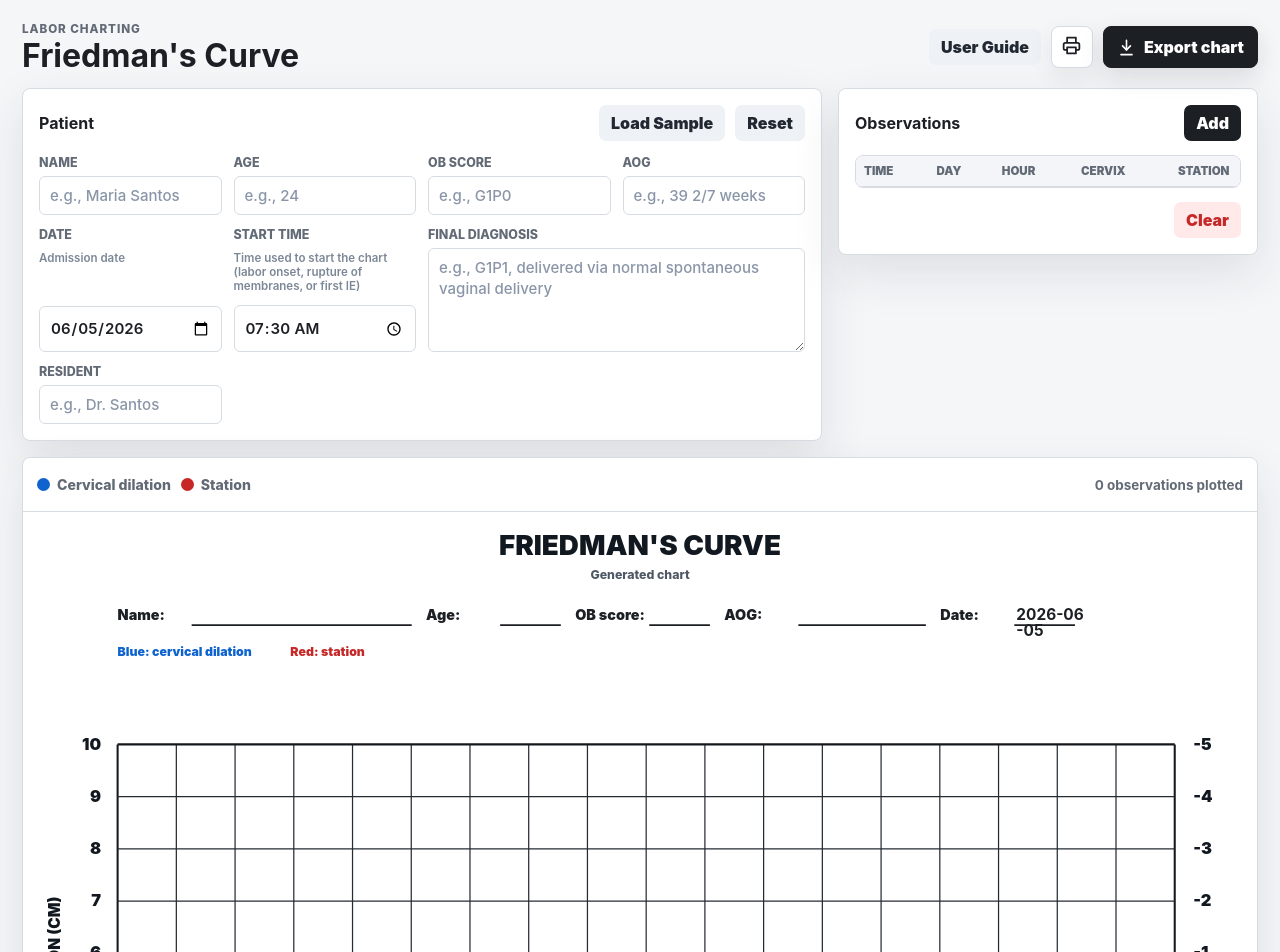
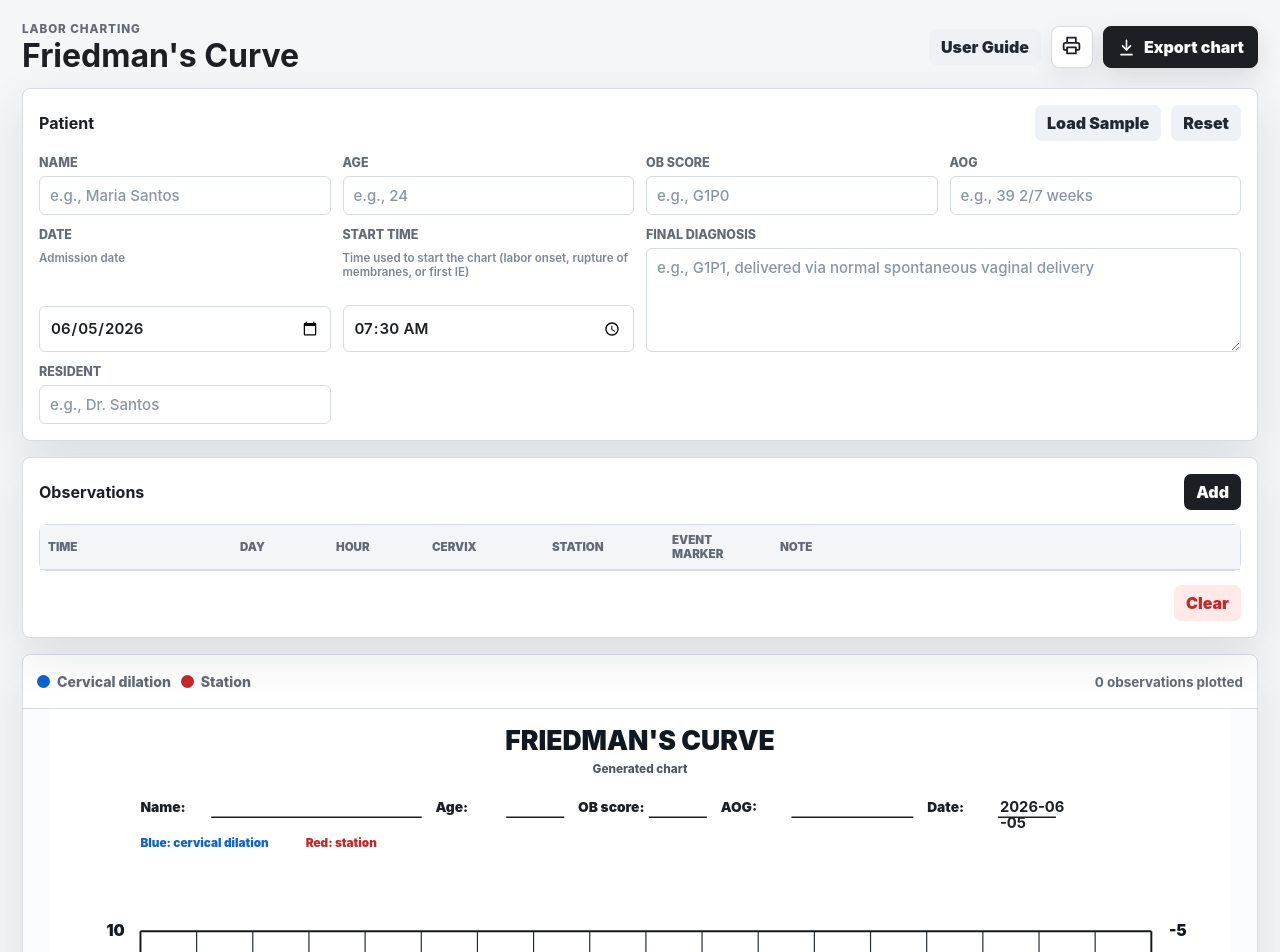
Before and after one commit to micahnut/friedmans-curve, a React (Vite) app: page / in a window 1280 px wide. Shown: the top 952 px of the page. Built offline with nearby package versions, Linux system fonts and the light colour scheme.

Commit message:
UI fixes

```diff
--- a/src/App.jsx
+++ b/src/App.jsx
@@ -855,7 +855,8 @@ export default function App() {
   const resetPatient = () => {
     setState((current) => ({
       ...current,
-      patient: makeDefaultState().patient
+      patient: makeDefaultState().patient,
+      observations: []
     }));
   };
 
@@ -1055,26 +1056,26 @@ export default function App() {
 
                   return (
                     <tr key={observation.id} className={hasWarning ? "row-warning" : undefined}>
-                      <td>
+                      <td data-label="Time">
                         <input value={observation.time} type="time" onChange={(event) => updateObservation(observation.id, "time", event.target.value)} />
                       </td>
-                      <td>
+                      <td data-label="Day">
                         <input value={observation.dayOffset} inputMode="numeric" placeholder="0" type="number" min="0" step="1" onChange={(event) => updateObservation(observation.id, "dayOffset", event.target.value)} />
                       </td>
-                      <td className="hour-cell">{status.hour === null ? "--" : status.hour.toFixed(1)}</td>
-                      <td>
+                      <td className="hour-cell" data-label="Hour">{status.hour === null ? "--" : status.hour.toFixed(1)}</td>
+                      <td data-label="Cervix">
                         <input value={observation.dilation} inputMode="decimal" placeholder="0–10" type="number" min="0" max="10" step="0.5" onChange={(event) => updateObservation(observation.id, "dilation", event.target.value)} />
                       </td>
-                      <td>
+                      <td data-label="Station">
                         <input value={observation.station} inputMode="decimal" placeholder="-5 to +5" type="number" min="-5" max="5" step="1" onChange={(event) => updateObservation(observation.id, "station", event.target.value)} />
                       </td>
-                      <td className="checkbox-cell">
+                      <td className="checkbox-cell" data-label="Event marker">
                         <input checked={Boolean(observation.guideLine)} type="checkbox" title="Mark this event time with a dotted line" aria-label="Mark this event time with a dotted line" onChange={(event) => updateObservation(observation.id, "guideLine", event.target.checked)} />
                       </td>
-                      <td>
+                      <td data-label="Note">
                         <input value={observation.note} placeholder="e.g., Oxytocin started" type="text" onChange={(event) => updateObservation(observation.id, "note", event.target.value)} />
                       </td>
-                      <td>
+                      <td data-label="Remove observation">
                         <button className="row-delete" type="button" title="Remove observation" aria-label="Remove observation" onClick={() => deleteObservation(observation.id)}>
                           X
                         </button>
--- a/src/styles.css
+++ b/src/styles.css
@@ -110,23 +110,24 @@ h3 {
 
 .workspace {
   display: grid;
-  grid-template-columns: minmax(0, 1fr) 420px;
+  grid-template-columns: minmax(0, 1fr);
   gap: 16px;
   align-items: start;
 }
 
 .patient-panel {
   grid-column: 1;
+  grid-row: 1;
 }
 
 .chart-panel {
-  grid-column: 1 / -1;
-  grid-row: 2;
+  grid-column: 1;
+  grid-row: 3;
 }
 
 .data-panel {
-  grid-column: 2;
-  grid-row: 1;
+  grid-column: 1;
+  grid-row: 2;
 }
 
 .panel,
@@ -290,30 +291,66 @@ input[type="checkbox"] {
 }
 
 .chart-scroller {
-  overflow: auto;
-  max-height: min(860px, calc(100vh - 180px));
+  display: flex;
+  justify-content: center;
+  overflow: visible;
   background: #fbfcfd;
 }
 
 #curveChart {
   display: block;
-  width: 100%;
+  width: min(100%, 1180px);
   min-width: 0;
   height: auto;
+  margin: 0 auto;
   aspect-ratio: 1200 / 850;
 }
 
 .table-wrap {
-  overflow-x: auto;
-  -webkit-overflow-scrolling: touch;
+  overflow: visible;
   border: 1px solid var(--line);
   border-radius: 8px;
 }
 
 table {
   width: 100%;
-  min-width: 700px;
+  min-width: 0;
   border-collapse: collapse;
+  table-layout: fixed;
+}
+
+th:nth-child(1),
+td:nth-child(1) {
+  width: 16%;
+}
+
+th:nth-child(2),
+td:nth-child(2),
+th:nth-child(3),
+td:nth-child(3) {
+  width: 8%;
+}
+
+th:nth-child(4),
+td:nth-child(4),
+th:nth-child(5),
+td:nth-child(5) {
+  width: 10%;
+}
+
+th:nth-child(6),
+td:nth-child(6) {
+  width: 9%;
+}
+
+th:nth-child(7),
+td:nth-child(7) {
+  width: 31%;
+}
+
+th:nth-child(8),
+td:nth-child(8) {
+  width: 8%;
 }
 
 th,
@@ -570,11 +607,19 @@ td input {
     grid-template-columns: 1fr;
   }
 
-  .patient-panel,
-  .chart-panel,
+  .patient-panel {
+    grid-column: 1;
+    grid-row: 1;
+  }
+
   .data-panel {
     grid-column: 1;
-    grid-row: auto;
+    grid-row: 2;
+  }
+
+  .chart-panel {
+    grid-column: 1;
+    grid-row: 3;
   }
 
 }
@@ -633,8 +678,7 @@ td input {
   }
 
   .chart-scroller {
-    max-height: none;
-    -webkit-overflow-scrolling: touch;
+    display: block;
   }
 
   .data-actions {
@@ -645,13 +689,67 @@ td input {
     flex: 1;
   }
 
-  table {
-    min-width: 640px;
+  .table-wrap {
+    border: 0;
   }
 
-  th,
-  td {
-    padding: 7px;
+  table,
+  tbody {
+    display: block;
+  }
+
+  thead {
+    display: none;
+  }
+
+  tbody {
+    display: grid;
+    gap: 10px;
+  }
+
+  tbody tr {
+    display: grid;
+    grid-template-columns: repeat(2, minmax(0, 1fr));
+    gap: 10px;
+    padding: 12px;
+    border: 1px solid var(--line);
+    border-radius: 8px;
+    background: var(--surface);
+  }
+
+  tbody td,
+  tbody td:nth-child(n) {
+    display: grid;
+    width: auto;
+    gap: 4px;
+    padding: 0;
+    border: 0;
+  }
+
+  tbody td::before {
+    content: attr(data-label);
+    color: var(--muted);
+    font-size: 0.72rem;
+    font-weight: 900;
+    text-transform: uppercase;
+  }
+
+  tbody td:nth-child(7),
+  tbody td:nth-child(8) {
+    grid-column: 1 / -1;
+  }
+
+  tbody td:nth-child(8) {
+    display: flex;
+    justify-content: flex-end;
+  }
+
+  tbody td:nth-child(8)::before {
+    display: none;
+  }
+
+  .checkbox-cell {
+    text-align: left;
   }
 
   .guide-heading {
```
Also changed, not shown: 4 other files (tests, documents, lock files or other folders).
